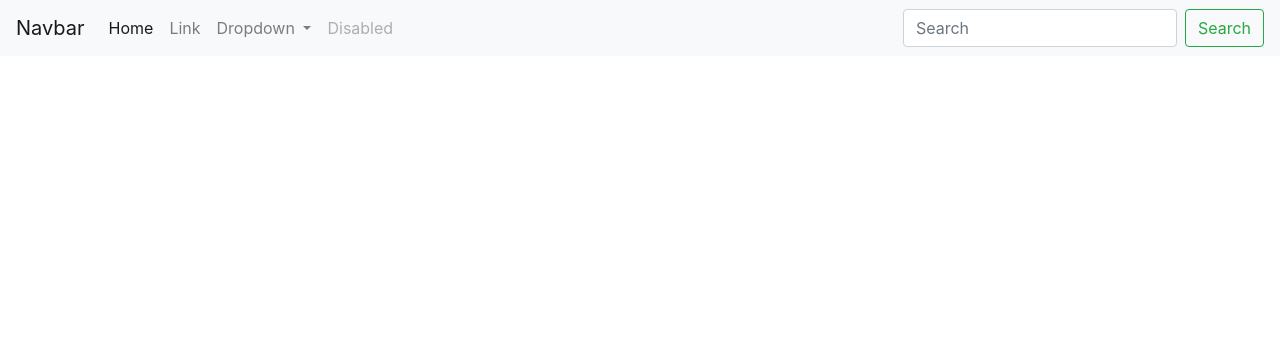
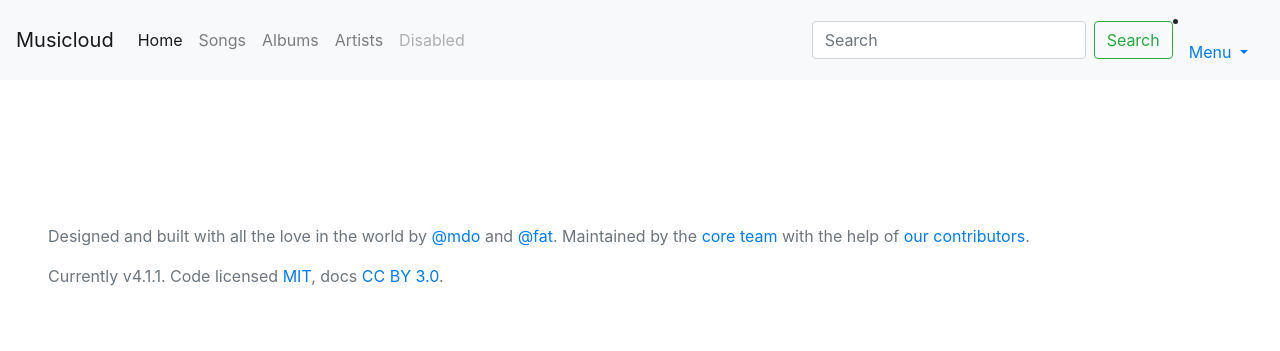
Before and after one commit to k3nuku/musicloud, a Django app: template templates/base.html in a window 1280 px wide. Shown: the top 351 px of the page. Run offline with Django 3.2, Linux system fonts and the light colour scheme; the template is opened without the code that fills it, so the values that code supplies are empty; parts of the project's set-up code (start-up, migrations or seed data) failed here and were passed over; some libraries are stand-ins or nearby versions.

Commit message:
[Add] Templates, static files / fixed some grammar errors on models.py

```diff
--- a/templates/base.html
+++ b/templates/base.html
@@ -5,15 +5,17 @@
     <title>{% block title %}Musicloud{% endblock %}</title>
     {% load staticfiles %}
     <link rel="shortcut icon" type="image/png" href="{% static 'favicon.ico' %}"/>
+    <link rel="stylesheet" href="{% static '' %}">
     <link rel="stylesheet" href="https://stackpath.bootstrapcdn.com/bootstrap/4.1.1/css/bootstrap.min.css" integrity="sha384-WskhaSGFgHYWDcbwN70/dfYBj47jz9qbsMId/iRN3ewGhXQFZCSftd1LZCfmhktB" crossorigin="anonymous">
     <link href='https://fonts.googleapis.com/css?family=Satisfy' rel='stylesheet' type='text/css'>
     <script src="https://code.jquery.com/jquery-3.3.1.slim.min.js" integrity="sha384-q8i/X+965DzO0rT7abK41JStQIAqVgRVzpbzo5smXKp4YfRvH+8abtTE1Pi6jizo" crossorigin="anonymous"></script>
     <script src="https://cdnjs.cloudflare.com/ajax/libs/popper.js/1.14.3/umd/popper.min.js" integrity="sha384-ZMP7rVo3mIykV+2+9J3UJ46jBk0WLaUAdn689aCwoqbBJiSnjAK/l8WvCWPIPm49" crossorigin="anonymous"></script>
-    <script src="https://stackpath.bootstrapcdn.com/bootstrap/4.1.1/js/bootstrap.min.js" integrity="sha384-smHYKdLADwkXOn1EmN1qk/HfnUcbVRZyYmZ4qpPea6sjB/pTJ0euyQp0Mk8ck+5T" crossorigin="anonymous"></script>    <script src="{% static 'mc/js/main.js' %}"></script>
+    <script src="https://stackpath.bootstrapcdn.com/bootstrap/4.1.1/js/bootstrap.min.js" integrity="sha384-smHYKdLADwkXOn1EmN1qk/HfnUcbVRZyYmZ4qpPea6sjB/pTJ0euyQp0Mk8ck+5T" crossorigin="anonymous"></script>
+    <script src="{% static 'main.js' %}"></script>
 </head>
 <body>
 <nav class="navbar navbar-expand-lg navbar-light bg-light">
-  <a class="navbar-brand" href="{% url 'index' %}">Navbar</a>
+  <a class="navbar-brand" href="{% url 'index' %}">Musicloud</a>
   <button class="navbar-toggler" type="button" data-toggle="collapse" data-target="#navbarSupportedContent" aria-controls="navbarSupportedContent" aria-expanded="false" aria-label="Toggle navigation">
     <span class="navbar-toggler-icon"></span>
   </button>
@@ -24,18 +26,13 @@
         <a class="nav-link" href="#">Home <span class="sr-only">(current)</span></a>
       </li>
       <li class="nav-item">
-        <a class="nav-link" href="#">Link</a>
+        <a class="nav-link" href="#">Songs</a>
       </li>
-      <li class="nav-item dropdown">
-        <a class="nav-link dropdown-toggle" href="#" id="navbarDropdown" role="button" data-toggle="dropdown" aria-haspopup="true" aria-expanded="false">
-          Dropdown
-        </a>
-        <div class="dropdown-menu" aria-labelledby="navbarDropdown">
-          <a class="dropdown-item" href="#">Action</a>
-          <a class="dropdown-item" href="#">Another action</a>
-          <div class="dropdown-divider"></div>
-          <a class="dropdown-item" href="#">Something else here</a>
-        </div>
+        <li class="nav-item">
+        <a class="nav-link" href="#">Albums</a>
+      </li>
+      <li class="nav-item">
+        <a class="nav-link" href="#">Artists</a>
       </li>
       <li class="nav-item">
         <a class="nav-link disabled" href="#">Disabled</a>
@@ -45,9 +42,28 @@
       <input class="form-control mr-sm-2" type="search" placeholder="Search" aria-label="Search">
       <button class="btn btn-outline-success my-2 my-sm-0" type="submit">Search</button>
     </form>
+      <li class="nav-item dropdown">
+        <a class="nav-link dropdown-toggle" href="#" id="navbarDropdown" role="button" data-toggle="dropdown" aria-haspopup="true" aria-expanded="false">
+          Menu
+        </a>
+        <div class="dropdown-menu" aria-labelledby="navbarDropdown">
+          <a class="dropdown-item" href="#">Action</a>
+          <a class="dropdown-item" href="#">Another action</a>
+          <div class="dropdown-divider"></div>
+          <a class="dropdown-item" href="#">Something else here</a>
+        </div>
+      </li>
   </div>
 </nav>
+<main class="bd-content p-5" id="content" role="main">
 {% block body %}
 {% endblock %}
+</main>
+<footer class="bd-footer text-muted">
+  <div class="container-fluid p-3 p-md-5">
+    <p>Designed and built with all the love in the world by <a href="https://twitter.com/mdo" target="_blank" rel="noopener">@mdo</a> and <a href="https://twitter.com/fat" target="_blank" rel="noopener">@fat</a>. Maintained by the <a href="https://github.com/orgs/twbs/people">core team</a> with the help of <a href="https://github.com/twbs/bootstrap/graphs/contributors">our contributors</a>.</p>
+    <p>Currently v4.1.1. Code licensed <a href="https://github.com/twbs/bootstrap/blob/master/LICENSE" target="_blank" rel="license noopener">MIT</a>, docs <a href="https://creativecommons.org/licenses/by/3.0/" target="_blank" rel="license noopener">CC BY 3.0</a>.</p>
+  </div>
+</footer>
 </body>
 </html>
```
Also changed, not shown: mc/models.py (+20 -13 lines), mc/views.py (+6 -5 lines), musicloud/forms.py (+5 -5 lines), templates/index.html (+49 -2 lines), static/main.css (added), static/main.js (added).
